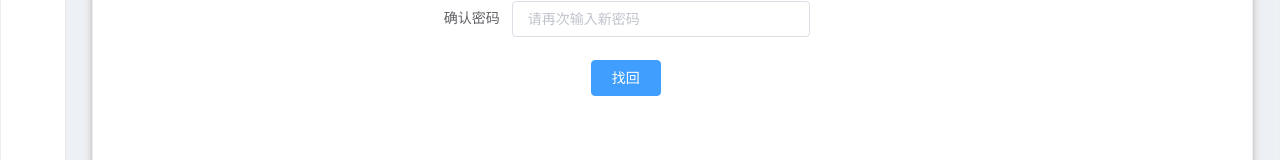
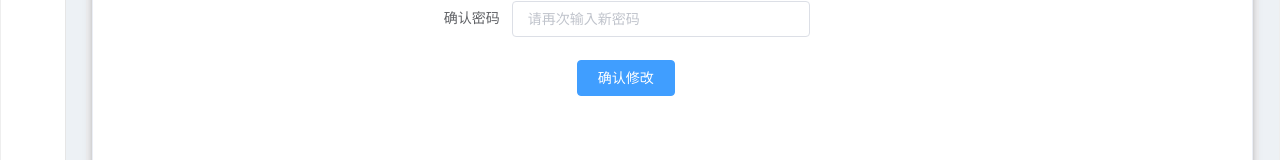
Before and after one commit to CampusSiteManagementSystem/CSMSFrontEnd, a Vue app: page /StuFrame/ModifyPassword in a window 1280 px wide. Shown: the part 476-636 px from the top of the page. Built offline with nearby package versions, Linux system fonts and the light colour scheme.

Commit message:
确认按钮

```diff
--- a/src/page/Shared/ModifyPassword.vue
+++ b/src/page/Shared/ModifyPassword.vue
@@ -75,7 +75,7 @@
                 @click="submitForm('RegisterForm')"
                 size="medium"
                 type="primary"
-                >找回</el-button
+                >确认修改</el-button
               >
             </el-row>
           </el-form>
```
